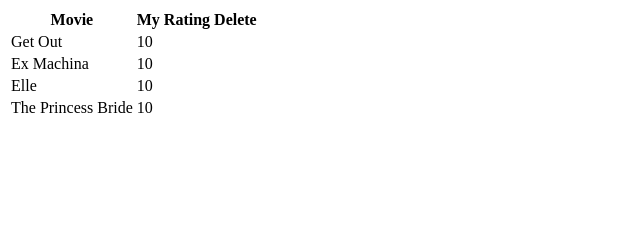
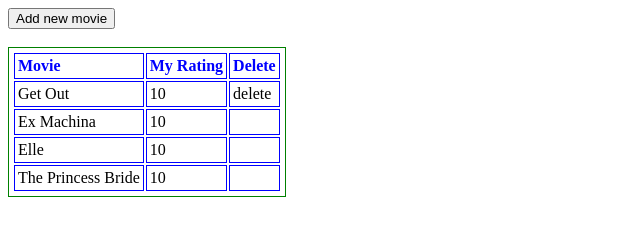
Before and after one commit to kel-dao/hw5objectlist, a plain HTML site: page index.html in a window 1280 px wide. Shown: the whole page, without its empty margins (0-640 px from the left). Drawn offline with Linux system fonts and the light colour scheme.

Commit message:
table works

```diff
--- /dev/null
+++ b/index.css
@@ -0,0 +1,25 @@
+table{
+    padding: 3px;
+    border: 1px solid green;
+}
+
+th{
+    color:blue;
+}
+
+        .metaConfigTable td {
+            padding: 3px;
+            border: 1px solid blue;
+        }
+
+        .metaConfigTable th{
+            font-weight: bolder;
+            text-align: left;
+            padding: 3px;
+            border: 1px solid blue;
+        }
+
+        .metaConfigTable caption {
+            font-weight: bolder;
+            text-align: center;
+        }
--- a/index.html
+++ b/index.html
@@ -5,11 +5,16 @@
         <meta http-equiv="X-UA-Compatible" content="IE=edge">
         <title>SF HW5</title>
         <meta name="description" content="An interactive getting started guide for Brackets.">
+        <link href="index.css" rel="stylesheet">
          <script src="jquery-3.2.1.min.js" type="text/javascript"></script>
         <script src="index.js" type="text/javascript"></script>
     </head>
     <body>
-        <table id="movies">
+        <button>Add new movie</button>
+        <br>
+        <br>
+        <div id="table">
+        <table id="movies" class="metaConfigTable">
             <thead>
             <tr>
                 <th>Movie</th>
@@ -20,5 +25,8 @@
             <tbody>
             </tbody>
         </table>
+        </div>
+        <div id="form">
+        </div>
     </body>
 </html>
--- a/index.js
+++ b/index.js
@@ -1,5 +1,5 @@
 var movies = [
-  { "name": "Get Out", "myRating": "10"},
+  { "name": "Get Out", "myRating": "10", "deleteRow": "delete"},
   { "name": "Ex Machina", "myRating": "10"},
   { "name": "Elle", "myRating": "10"},
   { "name": "The Princess Bride", "myRating": "10"},
@@ -7,7 +7,7 @@ var movies = [
 
 $(document).ready(function(){
 var tbody = $('#movies tbody'),
-    props = ["name", "myRating"];
+    props = ["name", "myRating", "deleteRow"];
     $.each(movies, function(i, movie) {
 var tr = $('<tr>');
     $.each(props, function(i, prop) {
@@ -17,3 +17,11 @@ var tr = $('<tr>');
     console.log(movie);
 });
 })
+
+/* here is where i will try to delete rows */
+
+function deleteRow(row)
+{
+    var i=row.parentNode.parentNode.rowIndex;
+    document.getElementById('POITable').deleteRow(i);
+}
```
